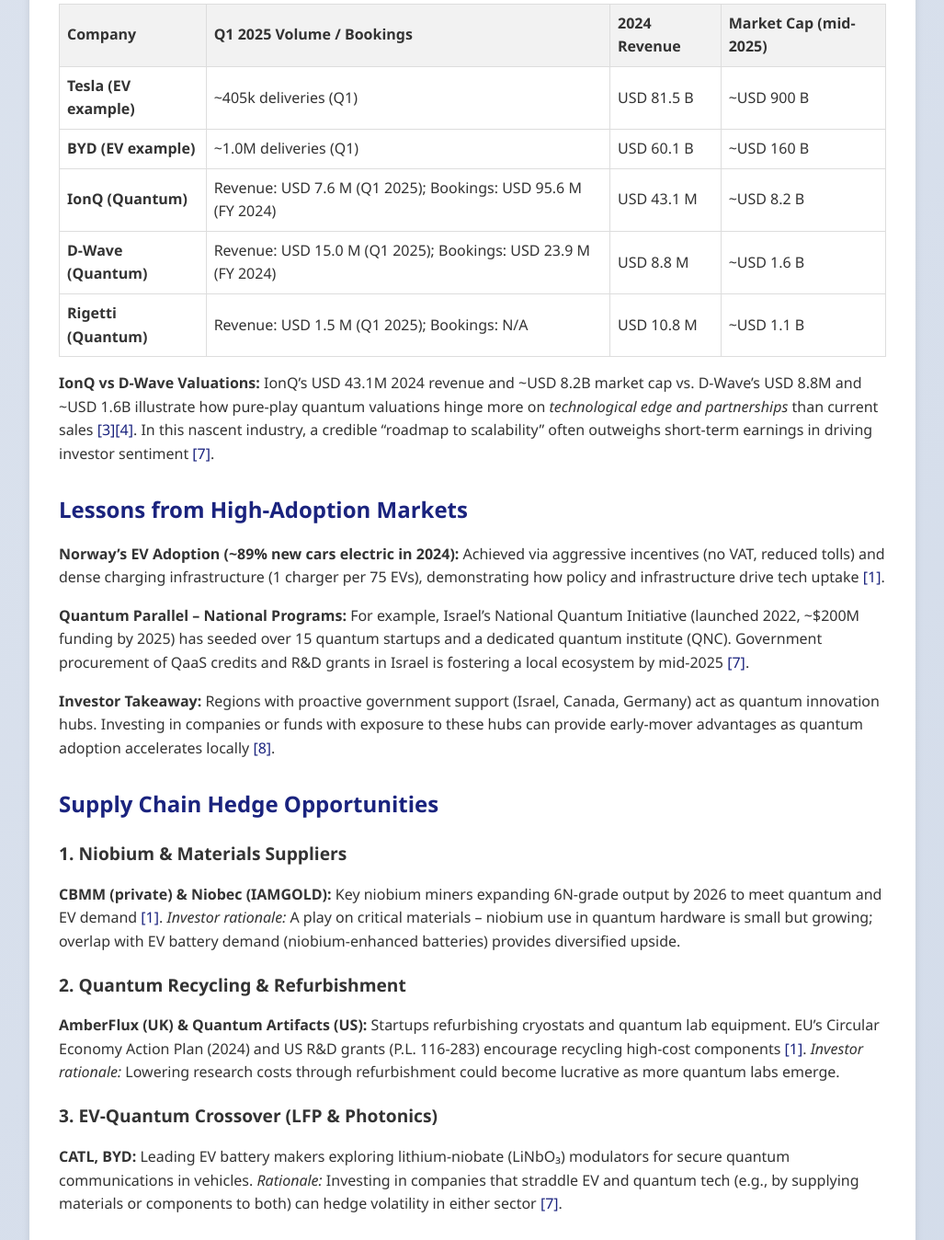
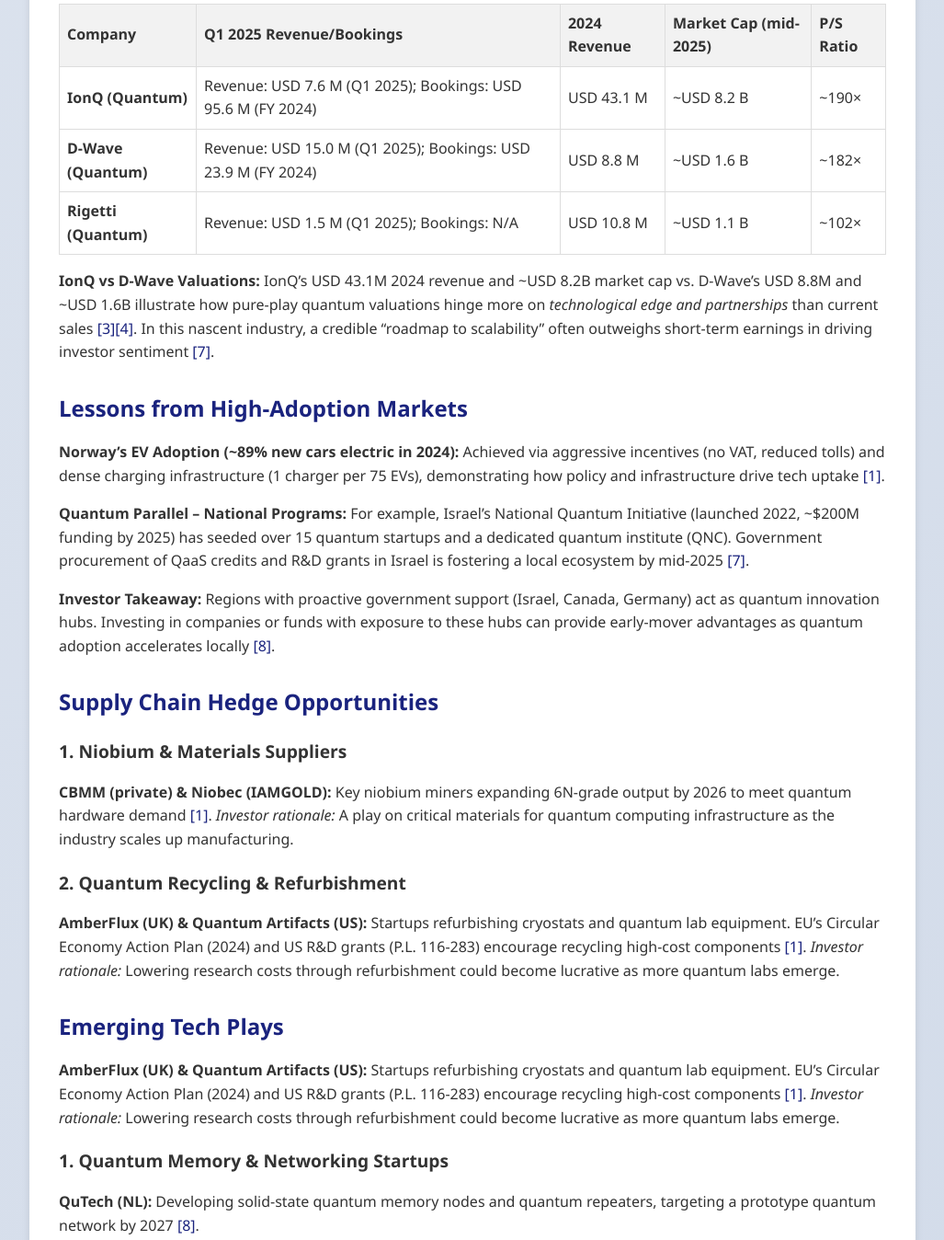
Before and after one commit to surpritam/investment_research, a plain HTML site: page index.html in a window 1280 px wide. Shown: the part 9431-10779 px from the top of the page at 92% size, without its empty margins (126-1153 px from the left). Drawn offline with Linux system fonts and the light colour scheme.

Commit message:
remove ev references

```diff
--- a/index.html
+++ b/index.html
@@ -514,7 +514,7 @@
     <section id="actionable-insights-for-investors">
       <h2>Actionable Insights for Investors</h2>
       <h3>Valuation & Sales Dynamics</h3>
-      <table><thead><tr><th>Company</th><th>Q1 2025 Volume / Bookings</th><th>2024 Revenue</th><th>Market Cap (mid-2025)</th></tr></thead><tbody><tr><td><strong>Tesla (EV example)</strong></td><td>~405k deliveries (Q1)</td><td>USD 81.5 B</td><td>~USD 900 B</td></tr><tr><td><strong>BYD (EV example)</strong></td><td>~1.0M deliveries (Q1)</td><td>USD 60.1 B</td><td>~USD 160 B</td></tr><tr><td><strong>IonQ (Quantum)</strong></td><td>Revenue: USD 7.6 M (Q1 2025); Bookings: USD 95.6 M (FY 2024)</td><td>USD 43.1 M</td><td>~USD 8.2 B</td></tr><tr><td><strong>D-Wave (Quantum)</strong></td><td>Revenue: USD 15.0 M (Q1 2025); Bookings: USD 23.9 M (FY 2024)</td><td>USD 8.8 M</td><td>~USD 1.6 B</td></tr><tr><td><strong>Rigetti (Quantum)</strong></td><td>Revenue: USD 1.5 M (Q1 2025); Bookings: N/A</td><td>USD 10.8 M</td><td>~USD 1.1 B</td></tr></tbody></table>
+      <table><thead><tr><th>Company</th><th>Q1 2025 Revenue/Bookings</th><th>2024 Revenue</th><th>Market Cap (mid-2025)</th><th>P/S Ratio</th></tr></thead><tbody><tr><td><strong>IonQ (Quantum)</strong></td><td>Revenue: USD 7.6 M (Q1 2025); Bookings: USD 95.6 M (FY 2024)</td><td>USD 43.1 M</td><td>~USD 8.2 B</td><td>~190×</td></tr><tr><td><strong>D-Wave (Quantum)</strong></td><td>Revenue: USD 15.0 M (Q1 2025); Bookings: USD 23.9 M (FY 2024)</td><td>USD 8.8 M</td><td>~USD 1.6 B</td><td>~182×</td></tr><tr><td><strong>Rigetti (Quantum)</strong></td><td>Revenue: USD 1.5 M (Q1 2025); Bookings: N/A</td><td>USD 10.8 M</td><td>~USD 1.1 B</td><td>~102×</td></tr></tbody></table>
       <p><strong>IonQ vs D-Wave Valuations:</strong> IonQ’s USD 43.1M 2024 revenue and ~USD 8.2B market cap vs. D-Wave’s USD 8.8M and ~USD 1.6B illustrate how pure-play quantum valuations hinge more on <em>technological edge and partnerships</em> than current sales <a href="https://finance.yahoo.com/news/ionq-announces-fourth-quarter-full-210500294.html" target="_blank">[3]</a><a href="https://www.barrons.com/articles/d-wave-quantum-earnings-stock-price-26e8c27d" target="_blank">[4]</a>. In this nascent industry, a credible “roadmap to scalability” often outweighs short-term earnings in driving investor sentiment <a href="https://www.businessinsider.com/big-tech-officially-entered-quantum-era-major-advancements-2025-4" target="_blank">[7]</a>.</p>
       <h3>Lessons from High-Adoption Markets</h3>
       <p><strong>Norway’s EV Adoption (~89% new cars electric in 2024):</strong> Achieved via aggressive incentives (no VAT, reduced tolls) and dense charging infrastructure (1 charger per 75 EVs), demonstrating how policy and infrastructure drive tech uptake <a href="https://www.grandviewresearch.com/industry-analysis/quantum-computing-market" target="_blank">[1]</a>.</p>
@@ -522,12 +522,11 @@
       <p><strong>Investor Takeaway:</strong> Regions with proactive government support (Israel, Canada, Germany) act as quantum innovation hubs. Investing in companies or funds with exposure to these hubs can provide early-mover advantages as quantum adoption accelerates locally <a href="https://www.investors.com/news/technology/quantum-computing-stocks-ionq-ibm-msft-google/" target="_blank">[8]</a>.</p>
       <h3>Supply Chain Hedge Opportunities</h3>
       <h4>1. Niobium & Materials Suppliers</h4>
-      <p><strong>CBMM (private) & Niobec (IAMGOLD):</strong> Key niobium miners expanding 6N-grade output by 2026 to meet quantum and EV demand <a href="https://www.grandviewresearch.com/industry-analysis/quantum-computing-market" target="_blank">[1]</a>. <em>Investor rationale:</em> A play on critical materials – niobium use in quantum hardware is small but growing; overlap with EV battery demand (niobium-enhanced batteries) provides diversified upside.</p>
+      <p><strong>CBMM (private) & Niobec (IAMGOLD):</strong> Key niobium miners expanding 6N-grade output by 2026 to meet quantum hardware demand <a href="https://www.grandviewresearch.com/industry-analysis/quantum-computing-market" target="_blank">[1]</a>. <em>Investor rationale:</em> A play on critical materials for quantum computing infrastructure as the industry scales up manufacturing.</p>
       <h4>2. Quantum Recycling & Refurbishment</h4>
       <p><strong>AmberFlux (UK) & Quantum Artifacts (US):</strong> Startups refurbishing cryostats and quantum lab equipment. EU’s Circular Economy Action Plan (2024) and US R&D grants (P.L. 116-283) encourage recycling high-cost components <a href="https://www.grandviewresearch.com/industry-analysis/quantum-computing-market" target="_blank">[1]</a>. <em>Investor rationale:</em> Lowering research costs through refurbishment could become lucrative as more quantum labs emerge.</p>
-      <h4>3. EV-Quantum Crossover (LFP & Photonics)</h4>
-      <p><strong>CATL, BYD:</strong> Leading EV battery makers exploring lithium-niobate (LiNbO₃) modulators for secure quantum communications in vehicles. <em>Rationale:</em> Investing in companies that straddle EV and quantum tech (e.g., by supplying materials or components to both) can hedge volatility in either sector <a href="https://www.businessinsider.com/big-tech-officially-entered-quantum-era-major-advancements-2025-4" target="_blank">[7]</a>.</p>
       <h3>Emerging Tech Plays</h3>
+      <p><strong>AmberFlux (UK) & Quantum Artifacts (US):</strong> Startups refurbishing cryostats and quantum lab equipment. EU’s Circular Economy Action Plan (2024) and US R&D grants (P.L. 116-283) encourage recycling high-cost components <a href"https://www.grandviewresearch.com/industry-analysis/quantum-computing-market" target="_blank">[1]</a>. <em>Investor rationale:</em> Lowering research costs through refurbishment could become lucrative as more quantum labs emerge.</p>
       <h4>1. Quantum Memory & Networking Startups</h4>
       <p><strong>QuTech (NL):</strong> Developing solid-state quantum memory nodes and quantum repeaters, targeting a prototype quantum network by 2027 <a href="https://www.investors.com/news/technology/quantum-computing-stocks-ionq-ibm-msft-google/" target="_blank">[8]</a>.</p>
       <p><strong>Infleqtion (US, formerly ColdQuanta):</strong> Building cold-atom quantum memory arrays and ultrastable lasers for a quantum internet; plans quantum repeater field trials by 2026 <a href="https://www.businessinsider.com/big-tech-officially-entered-quantum-era-major-advancements-2025-4" target="_blank">[7]</a>.</p>
```
